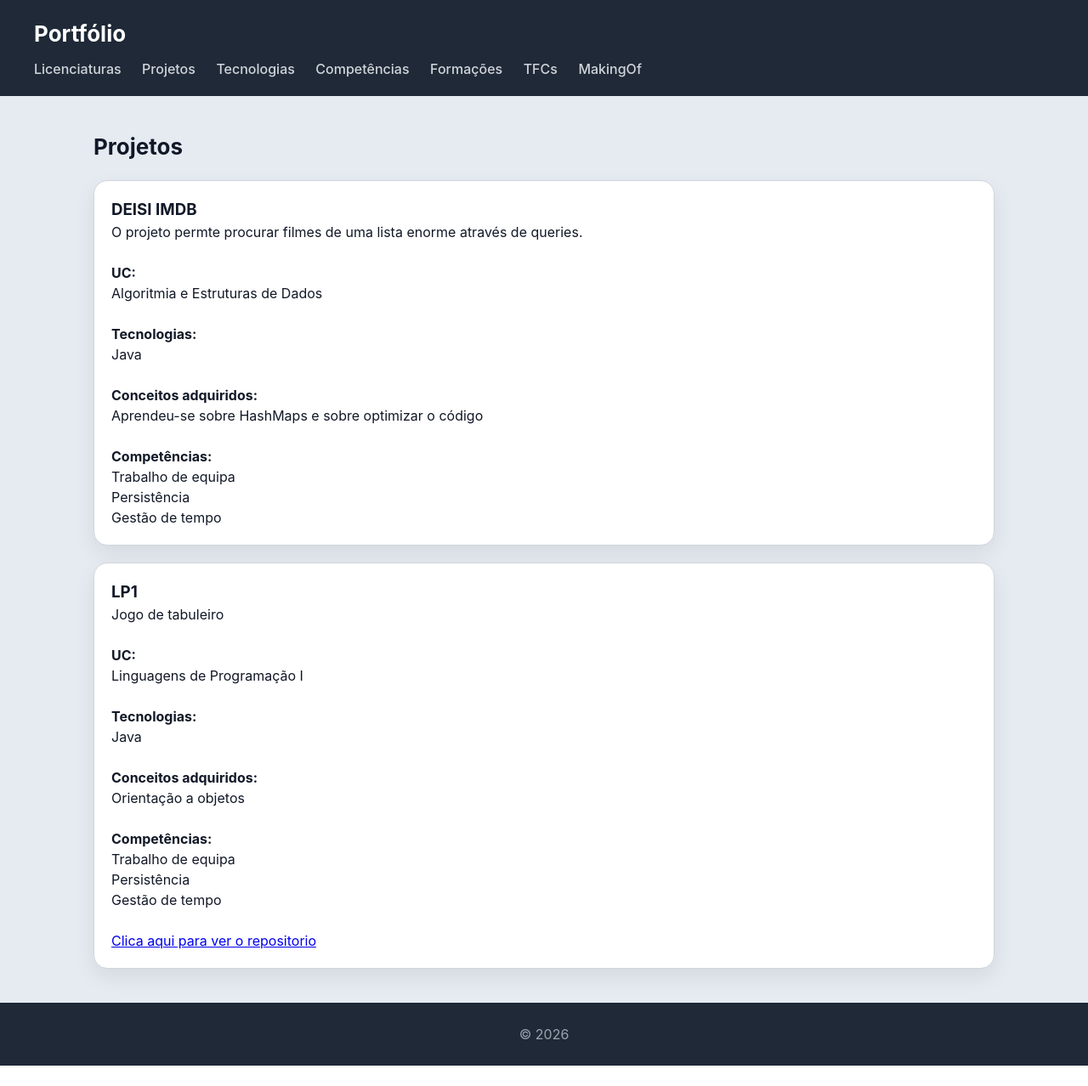
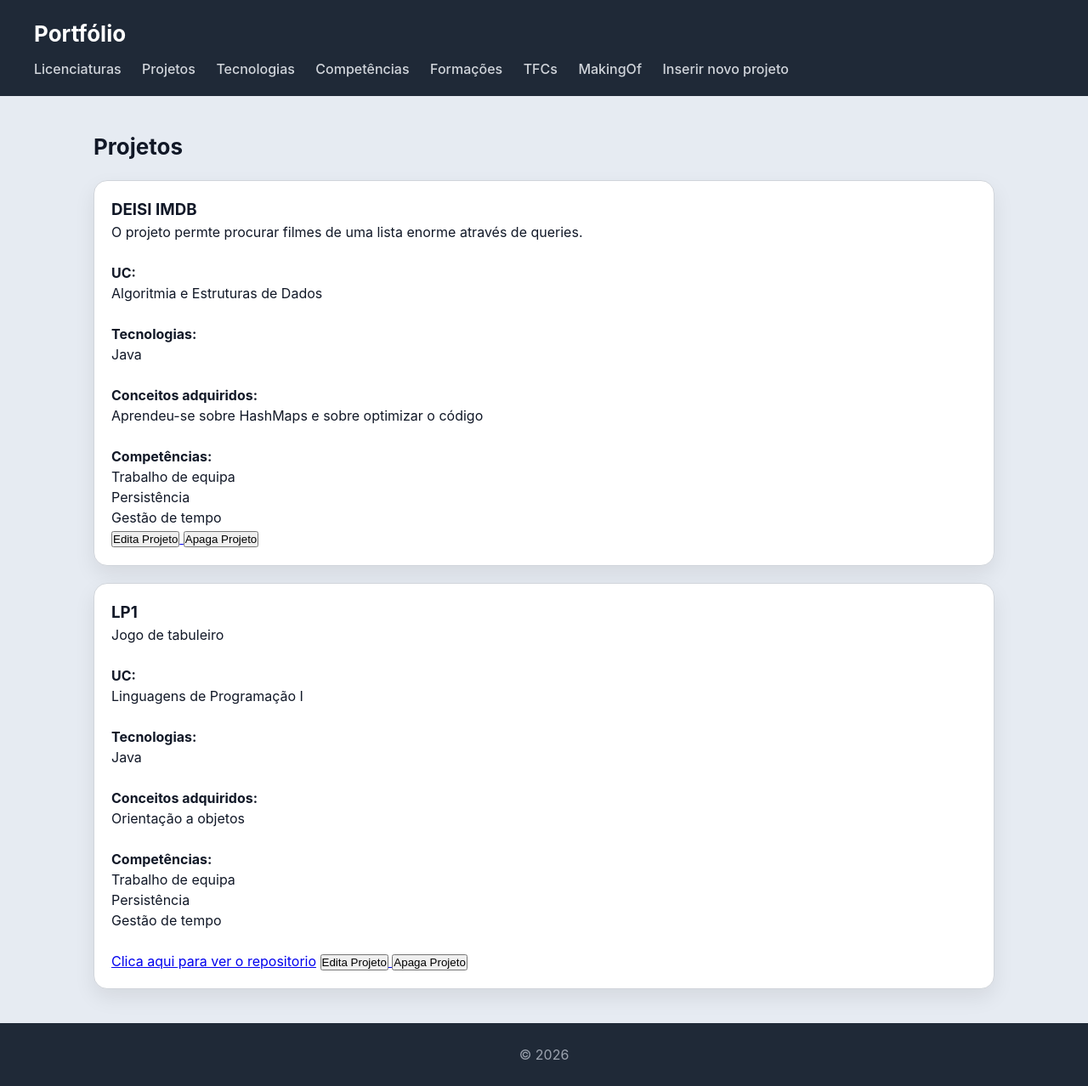
Before and after one commit to jose-cardoso-a22506616/portfolio, a Django app: page /projetos/ in a window 1280 px wide. Shown: the whole page at 85% size. Before the commit the page ends 1254 px from the top, so only its background shows below. Run offline with Django 5.2, Linux system fonts and the light colour scheme; data comes from the database, SQL or seed files in the repository; both versions use the stored data as it was after the commit.

Commit message:
CRUD- Projeto

```diff
--- a/portfolio/templates/portfolio/base.html
+++ b/portfolio/templates/portfolio/base.html
@@ -8,6 +8,11 @@
     <title>Portfólio</title>
     {% load static %}
     <link rel="stylesheet" href="{% static 'portfolio/styles.css' %}">
+    <style>
+        .errorlist {
+            display:none;
+        }
+    </style>
 </head>
 <body>
     <header>
@@ -20,6 +25,8 @@
             <a href="{% url 'formacoes' %}">Formações</a>
             <a href="{% url 'tfcs' %}">TFCs</a>
             <a href="{% url 'makingof' %}">MakingOf</a>
+
+            <a href="{% url 'novo_projeto' %}">Inserir novo projeto</a>
         </nav>
     </header>
 
--- a/portfolio/templates/portfolio/projetos.html
+++ b/portfolio/templates/portfolio/projetos.html
@@ -38,6 +38,14 @@
             <br>
             <a href="{{projeto.repositorio}}" target="_blank">Clica aqui para ver o repositorio</a>
         {% endif %}
+
+        <a href="{% url 'edita_projeto' projeto.id %}">
+            <button>Edita Projeto</button>
+        </a>
+
+        <a href="{% url 'apaga_projeto' projeto.id %}">
+            <button>Apaga Projeto</button>
+        </a>
     </article>
     {% endfor %}
 </section>
--- a/portfolio/urls.py
+++ b/portfolio/urls.py
@@ -13,4 +13,9 @@ urlpatterns = [
     path("formacoes/", views.formacoes_view, name="formacoes"),
     path("tfcs/", views.tfcs_view, name="tfcs"),
     path("makingof/", views.makingof_view, name="makingof"),
+
+    #CRUD
+    path("projeto/novo", views.novo_projeto_view, name="novo_projeto"),
+    path("projeto/<int:projeto_id>/edita", views.edita_projeto_view, name="edita_projeto"),
+    path("projeto/<int:projeto_id>/apaga", views.apaga_projeto_view, name="apaga_projeto"),
 ]
--- a/portfolio/views.py
+++ b/portfolio/views.py
@@ -1,5 +1,6 @@
-from django.shortcuts import render
+from django.shortcuts import render, redirect
 from .models import Licenciatura, UC, Projeto, Tecnologia, Docente, Competencia, Formacao, Tfc, MakingOf
+from .forms import ProjetoForm
 
 # Create your views here.
 def licenciatura_view(request):
@@ -66,3 +67,39 @@ def makingof_view(request):
     makingofs = MakingOf.objects.all()
 
     return render(request, "portfolio/makingof.html", {"makingofs":makingofs})
+
+
+
+# CRUD
+
+def novo_projeto_view(request):
+
+    form = ProjetoForm(request.POST or None, request.FILES)
+
+    if form.is_valid():
+        form.save()
+        return redirect('projetos')
+
+    return render(request, "portfolio/novo_projeto.html", {"form":form})
+
+
+def edita_projeto_view(request, projeto_id):
+    projeto = Projeto.objects.get(id=projeto_id)
+
+    if request.POST:
+        form = ProjetoForm(request.POST or None, request.FILES, instance=projeto)
+
+        if form.is_valid():
+            form.save()
+            return redirect("projetos")
+    else:
+        form = ProjetoForm(instance = projeto)
+
+        context = {"form":form, "projeto":projeto}
+        return render(request, "portfolio/edita_projeto.html", context)
+
+
+def apaga_projeto_view(request, projeto_id):
+    projeto = Projeto.objects.get(id=projeto_id)
+    projeto.delete()
+    return redirect("projetos")
```
Also changed, not shown: portfolio/forms.py (added, +7 -0 lines), portfolio/templates/portfolio/edita_projeto.html (added, +12 -0 lines), portfolio/templates/portfolio/novo_projeto.html (added, +17 -0 lines), db.sqlite3.
